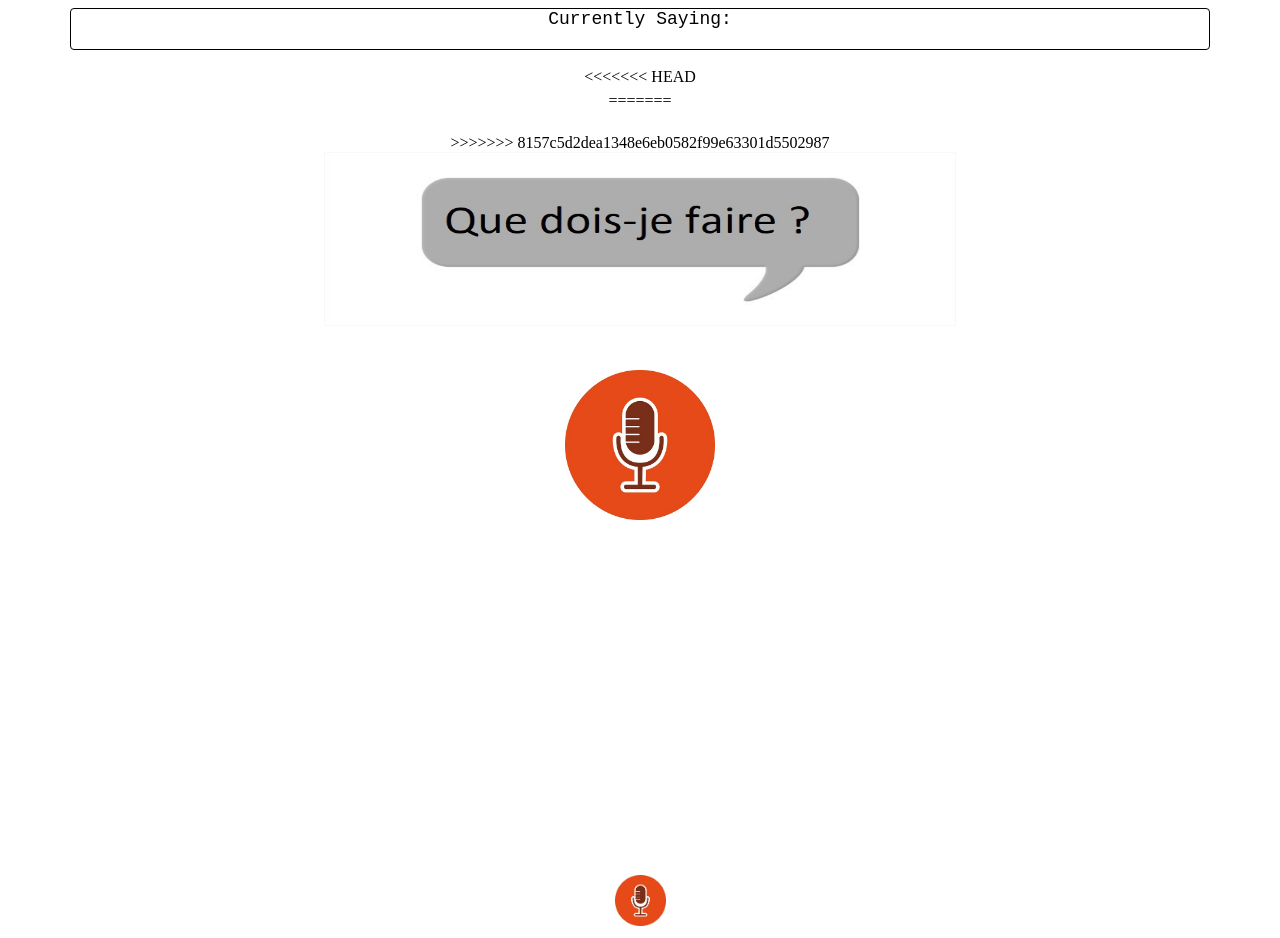
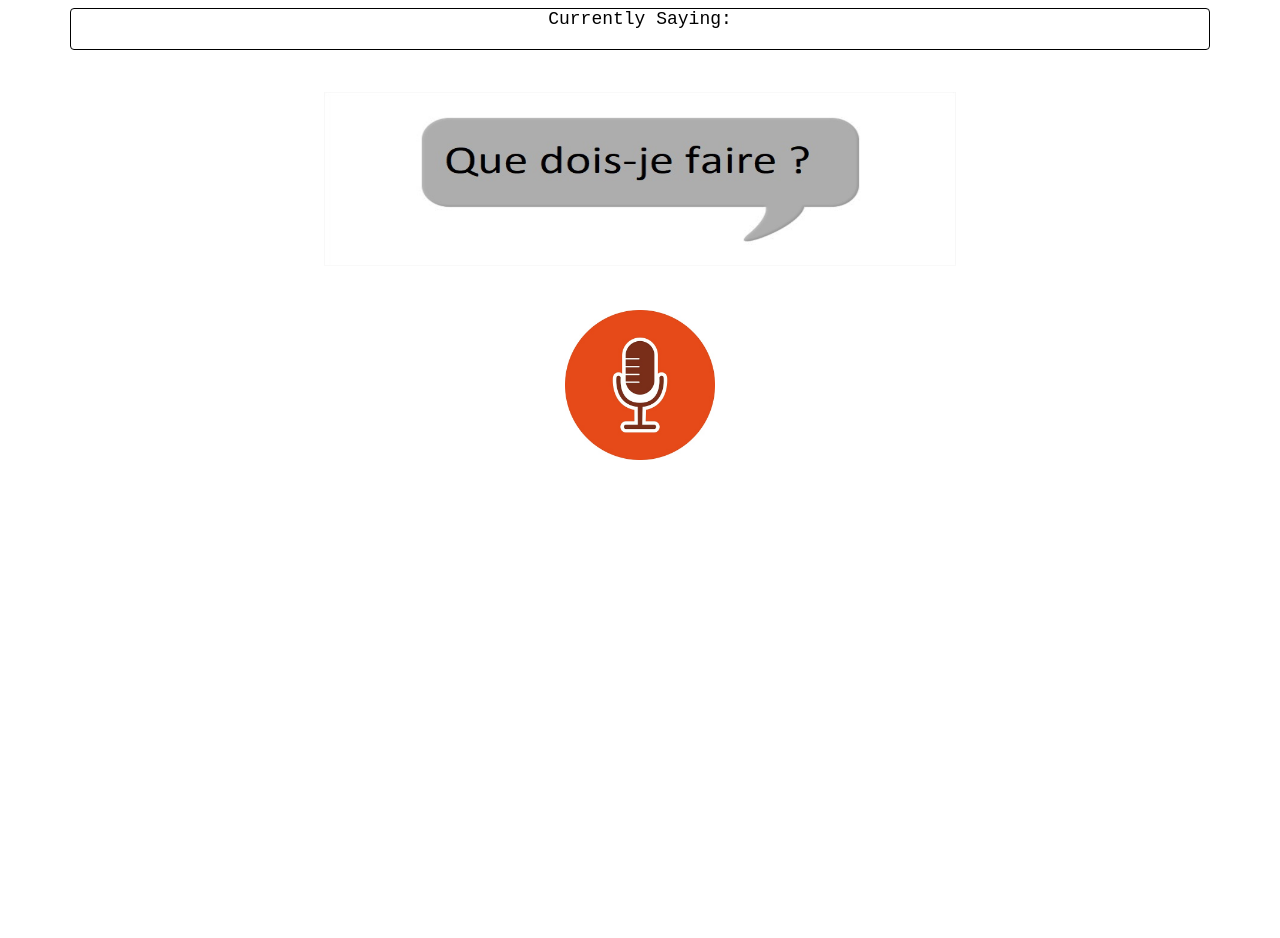
Before and after one commit to AdrienCorn/TPWebVue, a Vue app: page / in a window 1280 px wide. After the commit the page ends 822 px from the top, so only its background shows below. Built offline with nearby package versions, Linux system fonts and the light colour scheme.

Commit message:
Rendu final

```diff
--- a/src/App.vue
+++ b/src/App.vue
@@ -1,12 +1,8 @@
 <template>
   <div class="container">
     <div id="result">Currently Saying: </div><br>
-<<<<<<< HEAD
-    <button id="commencer" v-on:click="commencer"><img id="mic_img" src="./Images/mic_icon.jpg"/></button>
-=======
-    <button id="commencer" v-on:click="record"><img src="./Images/mic_icon.jpg" height="51" width="51"/></button>
->>>>>>> 8157c5d2dea1348e6eb0582f99e63301d5502987
-    <img id="bubble" src="./Images/bubble.jpg" height="28" width="82"/>
+    <button id="commencer" v-on:click="record"><img id='mic_img' src="./Images/mic_icon.jpg"/></button>
+    <img id="bubble" src="./Images/bubble.jpg"/>
   </div>
 </template>
 
@@ -63,7 +59,6 @@ export default {
   order: 2;
   border: 0px;
   background: white;
-  center: self;
   height: 30%;
   width: 30%;
   margin-left: auto;
@@ -95,12 +90,13 @@ export default {
   height: 80%;
   margin-left: auto;
   margin-right: auto;
+  margin-top: 0px;
 }
 
 .container {
   text-align: center;
   display: grid;
-  grid-template-rows: 1fr 1fr 1fr;
+  grid-template-rows: 1fr 1fr;
   grid-template-columns: 1fr;
 }
 
@@ -108,7 +104,7 @@ export default {
   .container{
     text-align: center;
     display: grid;
-    grid-template-rows: 1fr 1fr 1fr;
+    grid-template-rows: 1fr 1fr;
     grid-template-columns: 1fr;
   }
 }
```
